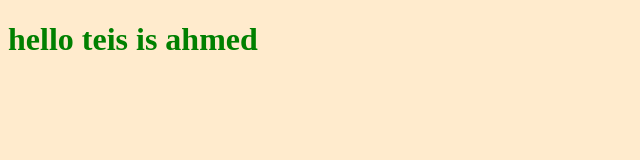
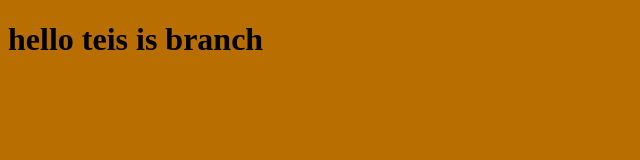
Before and after one commit to AHMEDSAADGHMADI/myproject, a plain HTML site: page index.html in a window 1280 px wide. Shown: the whole page, without its empty margins (0-640 px from the left). Drawn offline with Linux system fonts and the light colour scheme.

Commit message:
changing style for the title

```diff
--- a/index.html
+++ b/index.html
@@ -8,7 +8,7 @@
     <link rel="stylesheet" href="style.css">
 </head>
 <body>
-    <h1>hello teis is ahmed</h1>
+    <h1>hello teis is branch</h1>
     <script src="app.js"></script>
 </body>
 </html>
--- a/style.css
+++ b/style.css
@@ -1,6 +1,6 @@
 h1{
-    color: green;
+    color: rgb(0, 0, 0);
 }
 body{
-    background-color: blanchedalmond;
+    background-color: rgb(184, 110, 0);
 }
```
